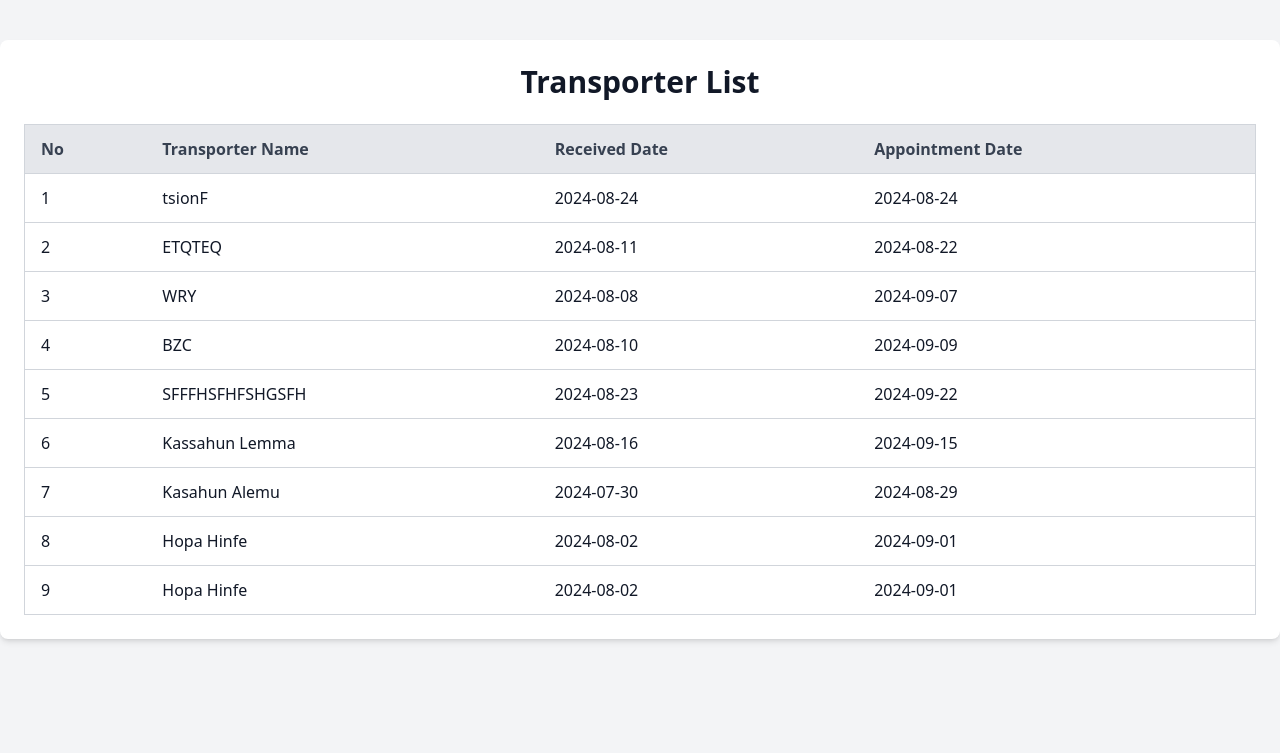
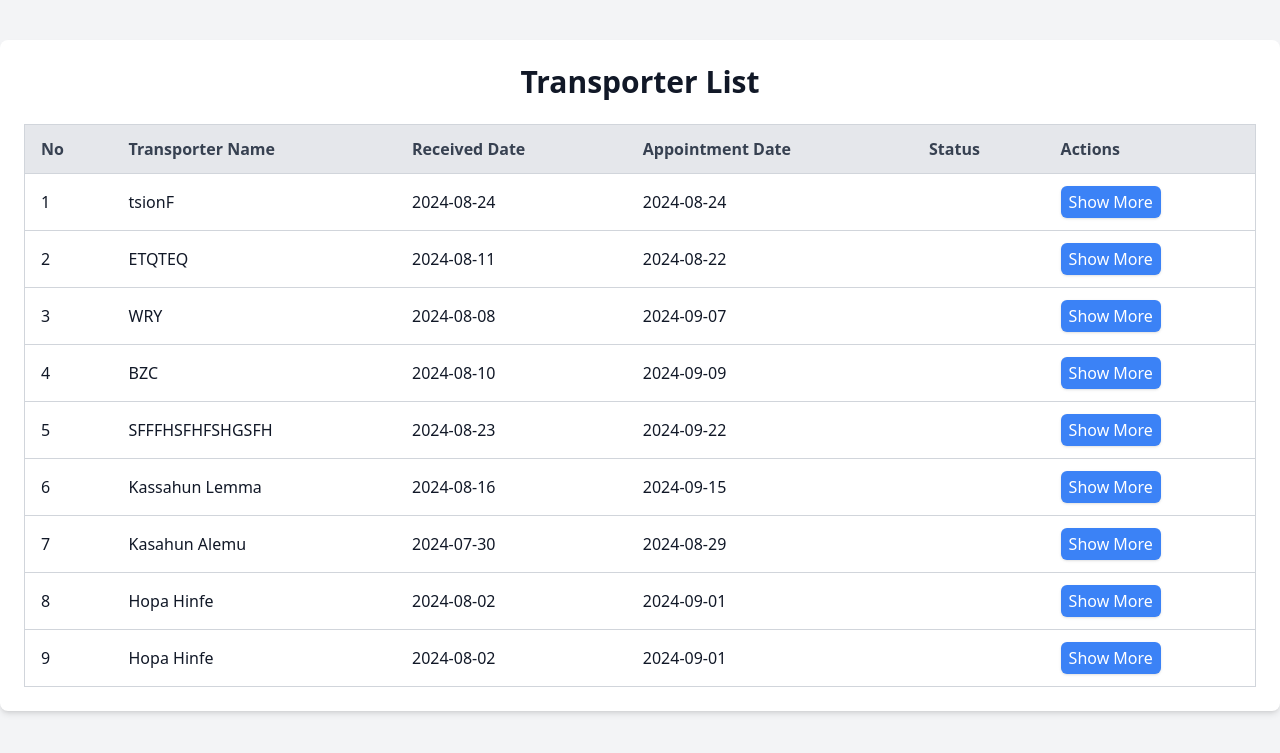
Before and after one commit to Mintesnot-Shigute/Transport-System, a Flask app: page /driver_list in a window 1280 px wide. Shown: the top 753 px of the page. Run offline with Flask 3, Linux system fonts and the light colour scheme; a user stored in the database is signed in; some libraries are stand-ins or nearby versions.

Commit message:
first commit

```diff
--- a/app.py
+++ b/app.py
@@ -103,7 +103,9 @@
 @role_required('admin')
 def driver_list():
     documents = TransportDocument.query.all()
-    return render_template('transportDetails.html', documents=documents)
+    claims = TransportClaim.query.all()
+
+    return render_template('transportDetails.html', documents=documents, claims=claims)
 
 @app.route('/claim', methods=['GET', 'POST'])
 @role_required('user')
@@ -187,8 +189,8 @@
         print("New claim added and committed to database.")
 
         return redirect(url_for('form'))
-
-    return render_template('transport_claim_form.html')
+    claims = TransportClaim.query.all()
+    return render_template('transport_claim_form.html', claims=claims)
 
 
 # Route for transporter form
@@ -261,6 +263,8 @@
         flash("All documents uploaded successfully!")
         return redirect(url_for('confirmation', document_id=new_document.id))
 
+
+
     return render_template("form.html")
 
 
--- a/templates/transportDetails.html
+++ b/templates/transportDetails.html
@@ -4,7 +4,7 @@
 <head>
     <meta charset="UTF-8">
     <meta name="viewport" content="width=device-width, initial-scale=1.0">
-    <title>Transport Page</title>
+    <title>Transporter List</title>
     <script src="https://cdn.tailwindcss.com"></script>
 </head>
 
@@ -14,26 +14,70 @@
         <table class="min-w-full bg-white border border-gray-300">
             <thead>
                 <tr class="w-full bg-gray-200 text-gray-700">
-                    <th class="py-3 px-4 text-left">No</th> <!-- Row Number Header -->
+                    <th class="py-3 px-4 text-left">No</th>
                     <th class="py-3 px-4 text-left">Transporter Name</th>
                     <th class="py-3 px-4 text-left">Received Date</th>
                     <th class="py-3 px-4 text-left">Appointment Date</th>
+                    <th class="py-3 px-4 text-left">Status</th>
+                    <th class="py-3 px-4 text-left">Actions</th>
                 </tr>
             </thead>
-
             <tbody>
                 {% for document in documents %}
                 <tr class="border-t border-gray-300">
-                    <td class="py-3 px-4">{{ loop.index }}</td> <!-- Row Number -->
+                    <td class="py-3 px-4">{{ loop.index }}</td>
                     <td class="py-3 px-4">{{ document.transporter_name }}</td>
                     <td class="py-3 px-4">{{ document.received_date }}</td>
                     <td class="py-3 px-4">{{ document.appointment_date }}</td>
+                    <td class="py-3 px-4">
+                        {% if document.status == 'Paid' %}
+                        <span class="bg-green-100 text-green-800 text-sm font-medium mr-2 px-2.5 py-0.5 rounded">Paid</span>
+                        {% elif document.status == 'Draft' %}
+                        <span class="bg-gray-100 text-gray-800 text-sm font-medium mr-2 px-2.5 py-0.5 rounded">Draft</span>
+                        {% elif document.status == 'In Payment' %}
+                        <span class="bg-yellow-100 text-yellow-800 text-sm font-medium mr-2 px-2.5 py-0.5 rounded">In Payment</span>
+                        {% endif %}
+                    </td>
+                    <td class="py-3 px-4">
+                        <button class="bg-blue-500 text-white font-medium py-1 px-2 rounded-md shadow hover:bg-blue-600"
+                            onclick="toggleDetails('details{{ loop.index }}')">Show More</button>
+                    </td>
+                </tr>
+
+                <tr id="details{{ loop.index }}" class="border-t border-gray-300 hidden">
+                    <td colspan="6" class="py-3 px-4">
+                        {% set claims_found = False %}
+                        <div class="bg-gray-100 p-4 rounded-md">
+                            {% for claim in claims %}
+                                {% if claim.document_id == document.id %}
+                                    {% set claims_found = True %}
+                                    <p><strong>Number of bags:</strong> {{ claim.number_of_bags or 'N/A' }}</p>
+                                    <p><strong>Total Price:</strong> {{ claim.total_price }}</p>
+                                    <p><strong>Advance Payment:</strong> {{ claim.advance_payment }}</p>
+                                    <p><strong>Remaining Payment:</strong> {{ claim.remaining_payment }}</p>
+                                {% endif %}
+                            {% endfor %}
+                            {% if not claims_found %}
+                                <p>No associated claim found.</p>
+                            {% endif %}
+                        </div>
+                    </td>
                 </tr>
                 {% endfor %}
             </tbody>
-
         </table>
     </div>
+
+    <script>
+        function toggleDetails(rowId) {
+            const detailsRow = document.getElementById(rowId);
+            if (detailsRow.classList.contains('hidden')) {
+                detailsRow.classList.remove('hidden');
+            } else {
+                detailsRow.classList.add('hidden');
+            }
+        }
+    </script>
 </body>
 
 </html>
```
